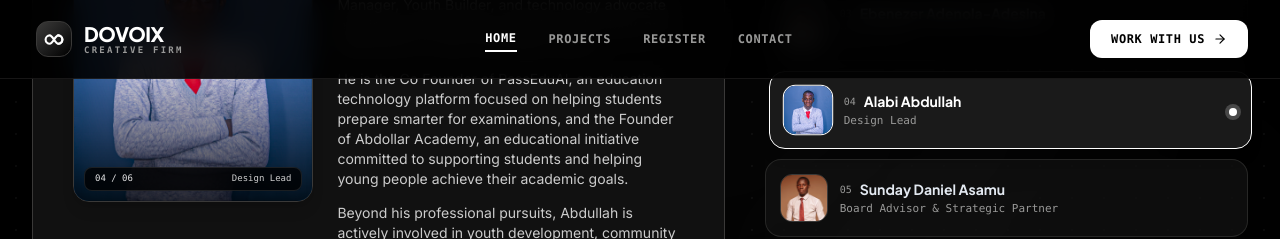
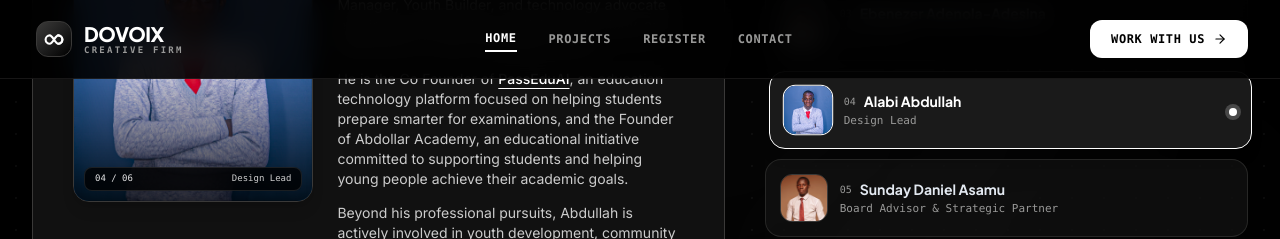
Before and after one commit to Lugacity01/Devoix_Foundation, a Next.js app: page / in a window 1280 px wide. Both pictures are taken after a click on the button 651 px from the left and 3957 px from the top of the page. Shown: the part 3557-3796 px from the top of the page. Built offline with nearby package versions, Linux system fonts and the light colour scheme.

Commit message:
feat: link PassEduAI in Alabi Abdullah bio

```diff
--- a/src/components/TeamSection.tsx
+++ b/src/components/TeamSection.tsx
@@ -7,6 +7,38 @@ import { Linkedin, UserCheck, ChevronLeft, ChevronRight, ArrowRight } from 'luci
 interface TeamSectionProps {
   team?: TeamMember[];
 }
+
+const renderBioWithLinks = (text: string) => {
+  const regex = /\[([^\]]+)\]\((https?:\/\/[^\s)]+)\)/g;
+  const parts: React.ReactNode[] = [];
+  let lastIndex = 0;
+  let match: RegExpExecArray | null;
+
+  while ((match = regex.exec(text)) !== null) {
+    if (match.index > lastIndex) {
+      parts.push(text.substring(lastIndex, match.index));
+    }
+    const [_, label, url] = match;
+    parts.push(
+      <a
+        key={match.index}
+        href={url}
+        target="_blank"
+        rel="noopener noreferrer"
+        className="text-white underline underline-offset-4 hover:text-[#999998] font-medium transition-colors inline"
+      >
+        {label}
+      </a>
+    );
+    lastIndex = regex.lastIndex;
+  }
+
+  if (lastIndex < text.length) {
+    parts.push(text.substring(lastIndex));
+  }
+
+  return parts.length > 0 ? parts : text;
+};
 
 export const TeamSection: React.FC<TeamSectionProps> = ({ team = [] }) => {
   const [selectedIndex, setSelectedIndex] = useState<number>(0);
@@ -209,10 +241,10 @@ export const TeamSection: React.FC<TeamSectionProps> = ({ team = [] }) => {
                 <div className="space-y-3.5 text-xs sm:text-sm text-[#cccccc] font-normal leading-relaxed max-h-[280px] sm:max-h-[340px] overflow-y-auto pr-2">
                   {activeMember.fullBio && activeMember.fullBio.length > 0 ? (
                     activeMember.fullBio.map((para, idx) => (
-                      <p key={idx}>{para}</p>
+                      <p key={idx}>{renderBioWithLinks(para)}</p>
                     ))
                   ) : (
-                    <p>{activeMember.bio}</p>
+                    <p>{renderBioWithLinks(activeMember.bio || '')}</p>
                   )}
                 </div>
               </div>
--- a/src/data/teamData.ts
+++ b/src/data/teamData.ts
@@ -47,10 +47,10 @@ export const teamData: TeamMember[] = [
     id: 'alabi-abdullah',
     name: 'Alabi Abdullah',
     title: 'Design Lead',
-    bio: 'Creative Designer, Project Manager, Co-Founder of PassEduAI, and Founder of Abdollar Academy dedicated to empowering young people through design, technology, and leadership.',
+    bio: 'Creative Designer, Project Manager, Co-Founder of [PassEduAI](https://passeduai.com/), and Founder of Abdollar Academy dedicated to empowering young people through design, technology, and leadership.',
     fullBio: [
       'Alabi Abdullah is a Creative Designer, Project Manager, Youth Builder, and technology advocate passionate about using creativity, technology, and leadership to create meaningful impact.',
-      'He is the Co Founder of PassEduAI, an education technology platform focused on helping students prepare smarter for examinations, and the Founder of Abdollar Academy, an educational initiative committed to supporting students and helping young people achieve their academic goals.',
+      'He is the Co Founder of [PassEduAI](https://passeduai.com/), an education technology platform focused on helping students prepare smarter for examinations, and the Founder of Abdollar Academy, an educational initiative committed to supporting students and helping young people achieve their academic goals.',
       'Beyond his professional pursuits, Abdullah is actively involved in youth development, community building, and student leadership. He is passionate about creating opportunities for young people, empowering students, and building communities where ideas, talents, and voices can thrive.',
       'With a strong interest in leadership, innovation, and impact, Abdullah continues to build, learn, and collaborate with people and organizations committed to creating a better future.'
     ],
```
